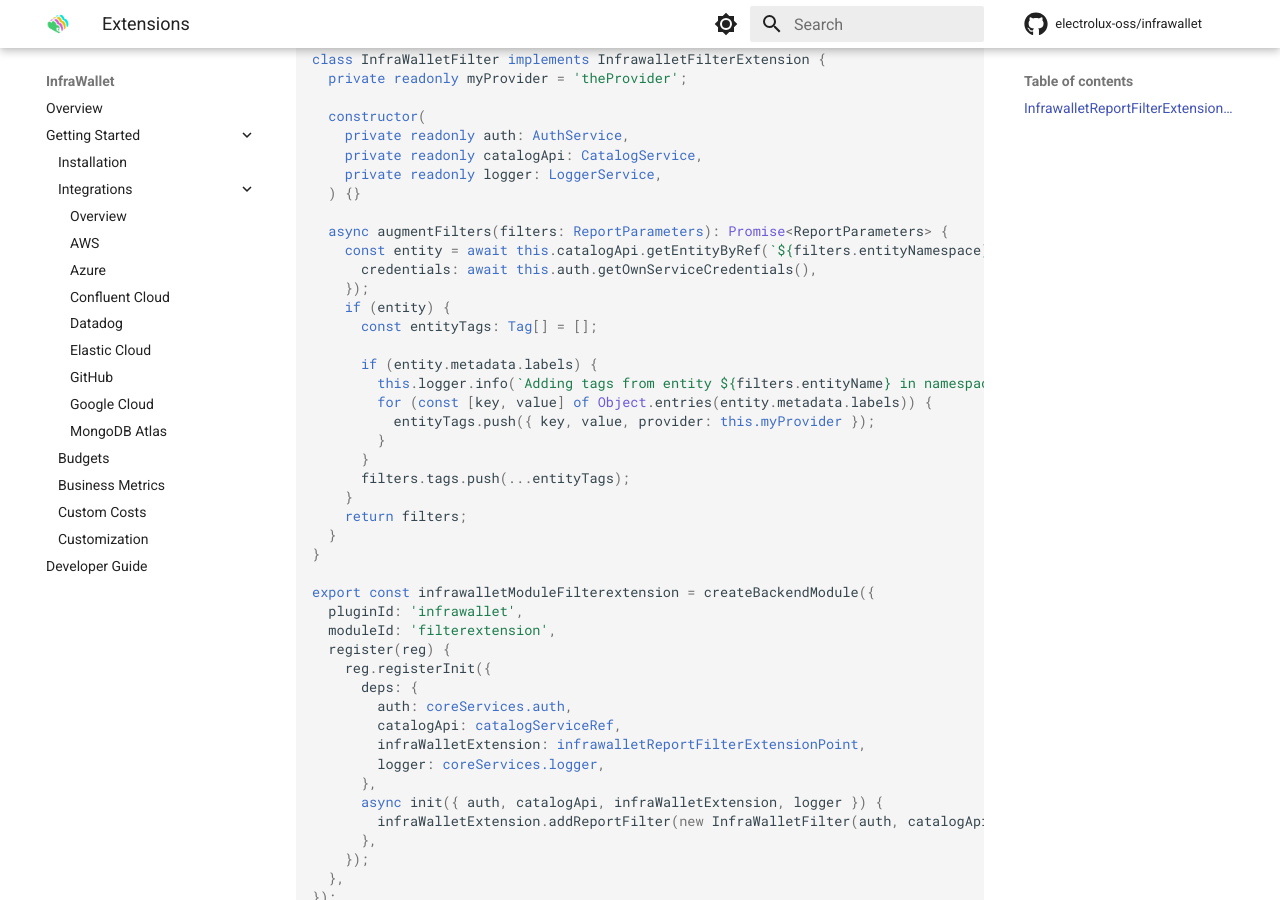
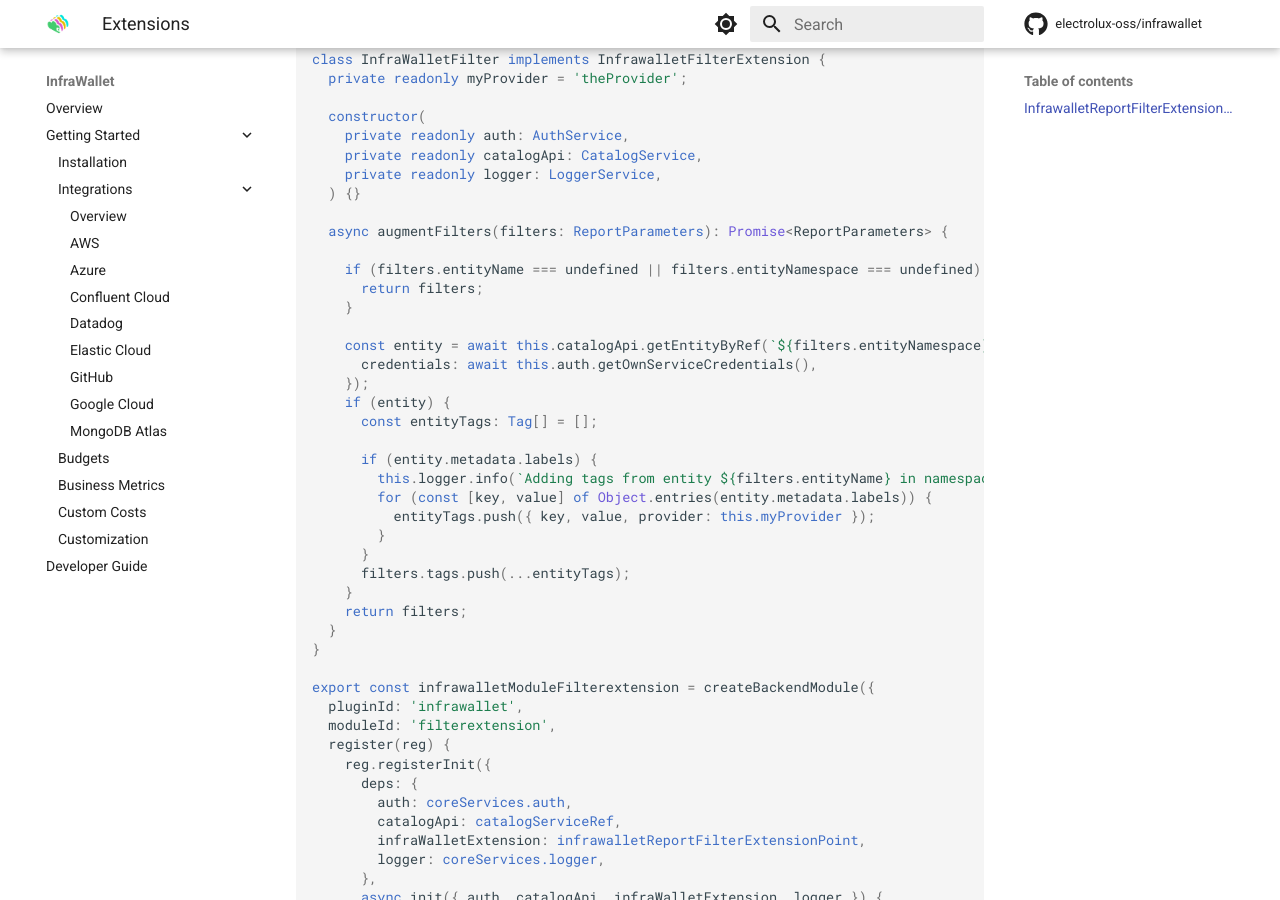
Before and after one commit to electrolux-oss/infrawallet, an MkDocs documentation site: the page built from docs/getting-started/extensions.md, in a window 1280 px wide and 900 px high, scrolled down 1336 px. Built offline with MkDocs 1.6.1 and Material for MkDocs 9.7.7, drawn with Linux system fonts in a browser that asks for light colours; comment, search, counter and statistics services are not loaded.

Commit message:
Update docs/getting-started/extensions.md
Co-authored-by: Long Zhang <gluckzhang@gmail.com>

```diff
--- a/docs/getting-started/extensions.md
+++ b/docs/getting-started/extensions.md
@@ -61,6 +61,11 @@ class InfraWalletFilter implements InfrawalletFilterExtension {
   ) {}
 
   async augmentFilters(filters: ReportParameters): Promise<ReportParameters> {
+
+    if (filters.entityName === undefined || filters.entityNamespace === undefined) {
+      return filters;
+    }
+
     const entity = await this.catalogApi.getEntityByRef(`${filters.entityNamespace}/${filters.entityName}`, {
       credentials: await this.auth.getOwnServiceCredentials(),
     });
```
